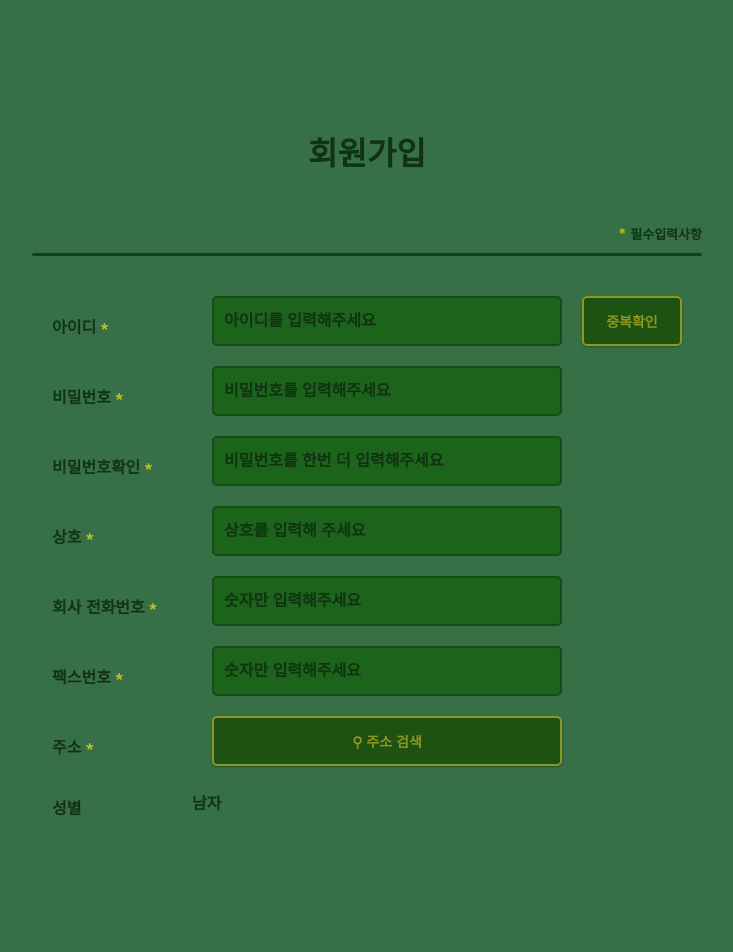
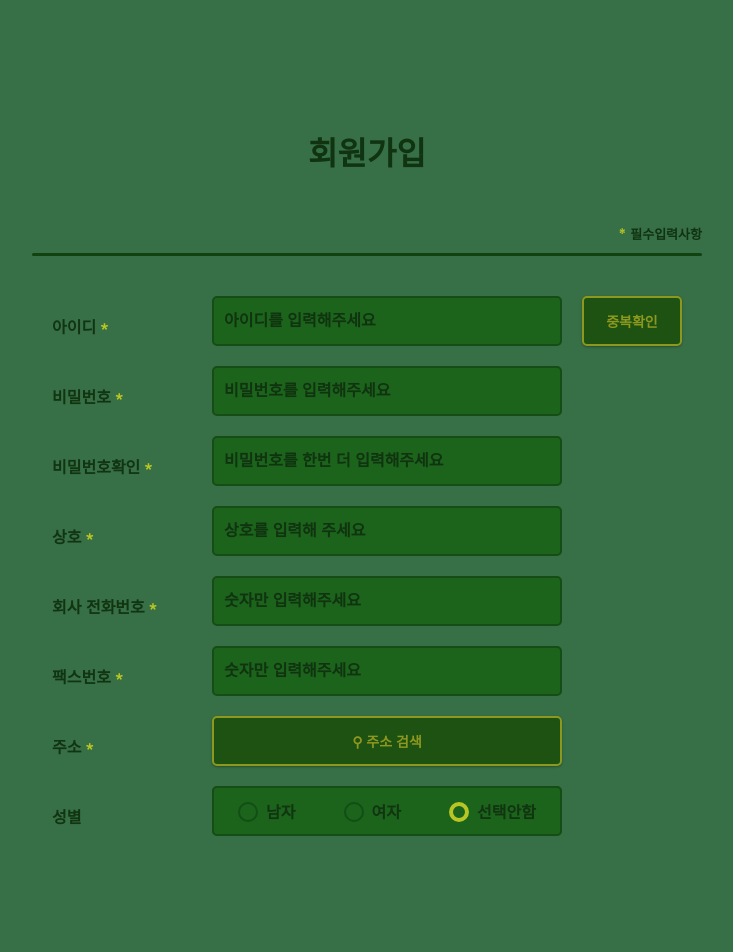
Before and after one commit to Antoliny0919/Intelligent_Owl_Givenrat_WEB, a React (Create React App) app in the folder front_end_data/join_membership_page/: page / in a window 1280 px wide. Shown: the top 952 px of the page, without its empty margins (273-1006 px from the left). Built offline with nearby package versions, Linux system fonts and the light colour scheme.

Commit message:
joinmembership page gender select form update

```diff
--- a/front_end_data/join_membership_page/src/Atom.js
+++ b/front_end_data/join_membership_page/src/Atom.js
@@ -55,16 +55,30 @@ export const state = atom({
         attentionBlock: true,
       },
     ],
+
     detail_address_form_section: {
       keyWord: false,
       attentionBlock: false,
       inputType: 'text',
       placeholder: false,
     },
+
     gender_selector_form_section: {
-      keyWord: '성별',
-      attentionBlock: false,
+      form_data : [
+        {
+          keyWord: '남자',
+        },
+        {
+          keyWord: '여자',
+        },
+        {
+          keyWord: '선택안함',
+        },
+      ],
+      title : "성별",
     }
+
+
   }
 })
 
--- a/front_end_data/join_membership_page/src/JoinMembership/components/GenderSelector.jsx
+++ b/front_end_data/join_membership_page/src/JoinMembership/components/GenderSelector.jsx
@@ -1,14 +1,13 @@
 import { Fragment } from "react";
 import '../css/GenderSelector.css';
 
-export default function GenderSelector() {
+export default function GenderSelector({ keyWord}) {
   return (
     <Fragment>
-      <label className="">
-        <input type="radio"></input>
-        <span>남자</span>
+      <label className="gender-selector-button-area">
+        <input type="radio" name="contact" checked></input>
+        <span className="gender-selector-keyword">{keyWord}</span>
       </label>
-
     </Fragment>
   )
 }
--- a/front_end_data/join_membership_page/src/JoinMembership/components/MemberGenderSelector.jsx
+++ b/front_end_data/join_membership_page/src/JoinMembership/components/MemberGenderSelector.jsx
@@ -12,10 +12,12 @@ export default function MemberGenderSelector() {
 
   return (
     <div className='member-data-input-area'>
-      <InputKeyWordArea keyWord={compress.keyWord} attentionBlock={compress.attentionBlock}></InputKeyWordArea>
-      <div id='gender-selector-container'>
-        <GenderSelector></GenderSelector>
-      </div>
+      <InputKeyWordArea keyWord={compress.title} attentionBlock={compress.attentionBlock}></InputKeyWordArea>
+      <fieldset id='gender-selector-container'>
+        {compress.form_data.map(({ keyWord }) => {
+          return <GenderSelector keyWord={keyWord}></GenderSelector>
+        })}
+      </fieldset>
     </div>
   )
 }
--- a/front_end_data/join_membership_page/src/JoinMembership/css/GenderSelector.css
+++ b/front_end_data/join_membership_page/src/JoinMembership/css/GenderSelector.css
@@ -1,4 +1,34 @@
+.gender-selector-button-area {
+  font-size: 16px;
+  line-height: 2rem;
+  padding: 0.2em 0.4em;
+}
+
+.gender-selector-keyword {
+  margin-left: 8px;
+  vertical-align: middle;
+}
+
 [type="radio"] {
   vertical-align: middle;
   appearance: none;
+  border: max(2px, 0.1em) solid #124E15;
+  border-radius: 50%;
+  width: 1.5em;
+  height: 1.5em;
+  transition: border 0.5s ease-in-out;
 }
+
+[type="radio"]:checked {
+  border: 0.3em solid #B8C625;
+}
+
+[type="radio"]:focus-visible {
+  outline-offset: max(2px, 0.1em);
+  outline: max(2px, 0.1em) dotted #B8C625;
+}
+
+[type="radio"]:hover {
+  box-shadow: 0 0 0 max(4px, 0.2em) #0E4A11;
+  cursor: pointer;
+}
--- a/front_end_data/join_membership_page/src/JoinMembership/css/MemberGenderSelector.css
+++ b/front_end_data/join_membership_page/src/JoinMembership/css/MemberGenderSelector.css
@@ -3,4 +3,10 @@
   flex-direction: row;
   justify-content: space-around;
   align-items: center;
+  margin-left: 20px;
+  height: 50px;
+  width: 350px;
+  border: solid #164C16 2px;
+  background-color: #1C631C;
+  border-radius: 5px;
 }
```
